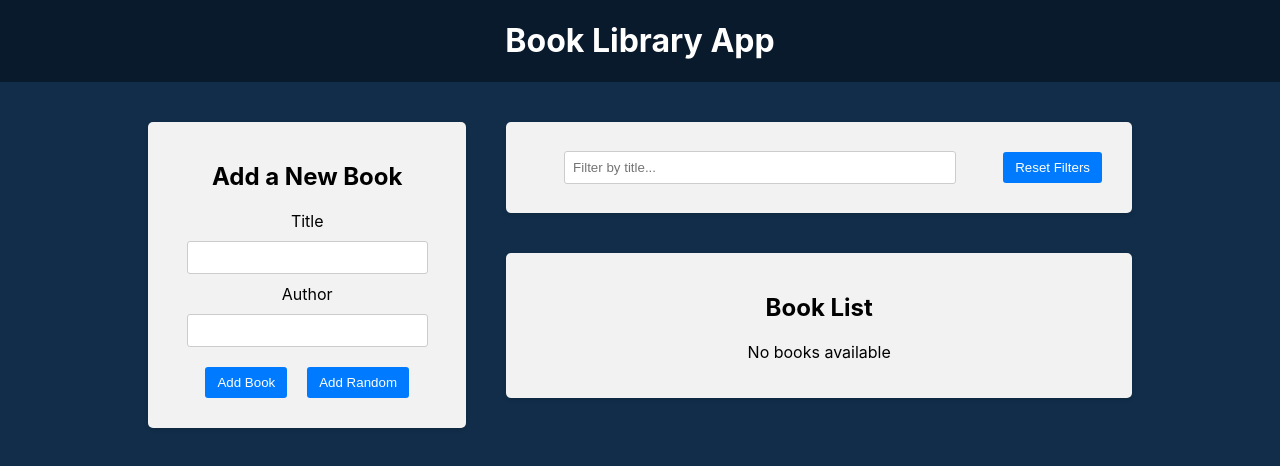
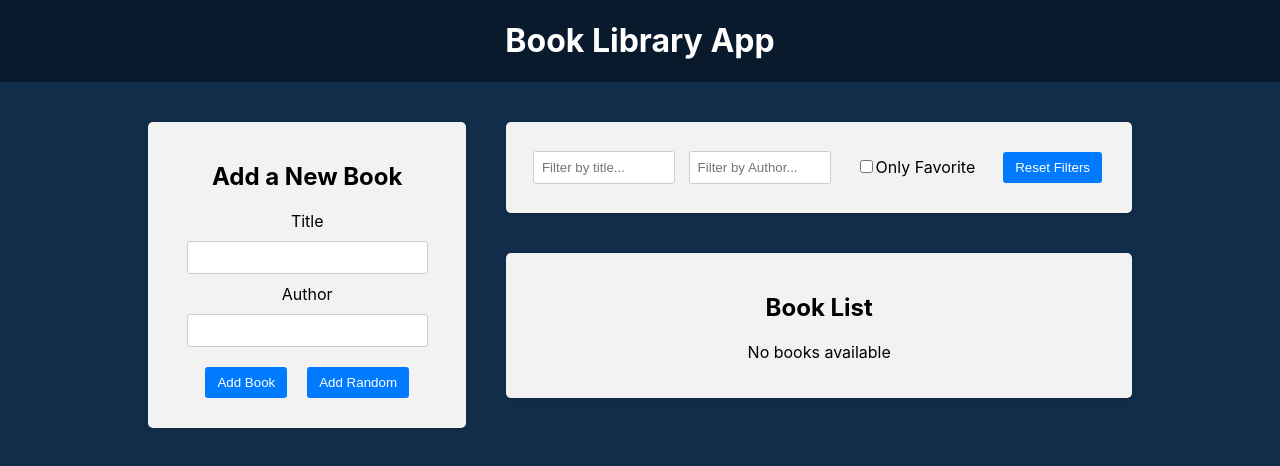
Before and after one commit to webgar/Book-Library-App, a React (Create React App) app in the folder frontend/: page / in a window 1280 px wide. Shown: the top 466 px of the page. Built offline with nearby package versions, Linux system fonts and the light colour scheme.

Commit message:
Favorite checkbox filter

```diff
--- a/frontend/src/components/BookList/BookList.js
+++ b/frontend/src/components/BookList/BookList.js
@@ -1,11 +1,17 @@
 import { BsBookmarkStar, BsBookmarkStarFill } from 'react-icons/bs'
 import { useDispatch, useSelector } from 'react-redux'
 import { deleteBook, toggleFavorite } from '../../redux/books/actionCreators'
-import { selectTitleFilter } from '../../redux/slices/filterSlice'
+import {
+	selectAuthorFilter,
+	selectTitleFilter,
+	selectOnlyFavoriteFilter
+} from '../../redux/slices/filterSlice'
 import './BookList.css'
 const BookList = () => {
 	const books = useSelector(state => state.books)
 	const titleFilter = useSelector(selectTitleFilter)
+	const authorFilter = useSelector(selectAuthorFilter)
+	const onlyFavoriteFilter = useSelector(selectOnlyFavoriteFilter)
 	const dispatch = useDispatch()
 	const handleDeleteClick = id => {
 		dispatch(deleteBook(id))
@@ -17,7 +23,11 @@
 		const matchesTitle = book.title
 			.toLowerCase()
 			.includes(titleFilter.toLowerCase())
-		return matchesTitle
+		const matchesAuthor = book.author
+			.toLowerCase()
+			.includes(authorFilter.toLowerCase())
+			const matchesFavorite = onlyFavoriteFilter ? book.isFavorite : true
+		return matchesTitle && matchesAuthor && matchesFavorite
 	})
 	return (
 		<div className='app-block book-list'>
--- a/frontend/src/components/Filter/Filter.js
+++ b/frontend/src/components/Filter/Filter.js
@@ -1,18 +1,30 @@
 import { useDispatch, useSelector } from 'react-redux'
 import {
 	resetFilters,
+	selectAuthorFilter,
+	selectOnlyFavoriteFilter,
 	selectTitleFilter,
+	setAuthorFilter,
+	setOnlyFavoriteFilter,
 	setTitleFilter,
 } from '../../redux/slices/filterSlice'
 import './Filter.css'
 const Filter = () => {
 	const dispatch = useDispatch()
 	const titleFilter = useSelector(selectTitleFilter)
+	const authorFilter = useSelector(selectAuthorFilter)
+	const onlyFavoriteFilter = useSelector(selectOnlyFavoriteFilter)
 	const handleTitleFilterChange = e => {
 		dispatch(setTitleFilter(e.target.value))
 	}
+	const handleAuthorFilterChange = e => {
+		dispatch(setAuthorFilter(e.target.value))
+	}
 	const handleResetFilters = () => {
 		dispatch(resetFilters())
+	}
+	const handleonlyFavoriteFilterChange = () => {
+		dispatch(setOnlyFavoriteFilter())
 	}
 	return (
 		<div className='app-block filter'>
@@ -25,6 +37,24 @@
 						placeholder='Filter by title...'
 					/>
 				</div>
+				<div className='filter-group'>
+					<input
+						type='text'
+						value={authorFilter}
+						onChange={handleAuthorFilterChange}
+						placeholder='Filter by Author...'
+					/>
+				</div>
+				<div className='filter-group'>
+					<label>
+						<input
+							type='checkbox'
+							checked={onlyFavoriteFilter}
+							onChange={handleonlyFavoriteFilterChange}
+						/>
+						Only Favorite
+					</label>
+				</div>
 				<button type='button' onClick={handleResetFilters}>
 					{' '}
 					Reset Filters
--- a/frontend/src/redux/slices/filterSlice.js
+++ b/frontend/src/redux/slices/filterSlice.js
@@ -1,6 +1,8 @@
 import { createSlice } from '@reduxjs/toolkit'
 const initialState = {
 	title: '',
+	author: '',
+	onlyFavorite: false,
 }
 
 const filterSlice = createSlice({
@@ -11,11 +13,25 @@
 			// return { ...state, title: action.payload }
 			state.title = action.payload
 		},
-		resetFilters: state => initialState,
+		setAuthorFilter: (state, action) => {
+			// return { ...state, title: action.payload }
+			state.author = action.payload
+		},
+		setOnlyFavoriteFilter: state => {
+			state.onlyFavorite = !state.onlyFavorite
+		},
+		resetFilters: () => initialState,
 	},
 })
 
-export const { setTitleFilter, resetFilters } = filterSlice.actions
+export const {
+	setTitleFilter,
+	setAuthorFilter,
+	setOnlyFavoriteFilter,
+	resetFilters,
+} = filterSlice.actions
 export const selectTitleFilter = state => state.filter.title
+export const selectAuthorFilter = state => state.filter.author
+export const selectOnlyFavoriteFilter = state => state.filter.onlyFavorite
 
 export default filterSlice.reducer
```
